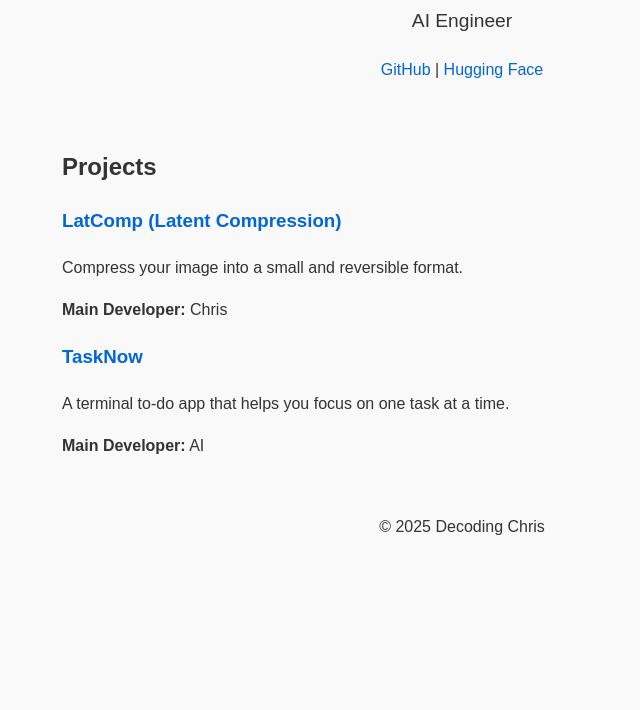
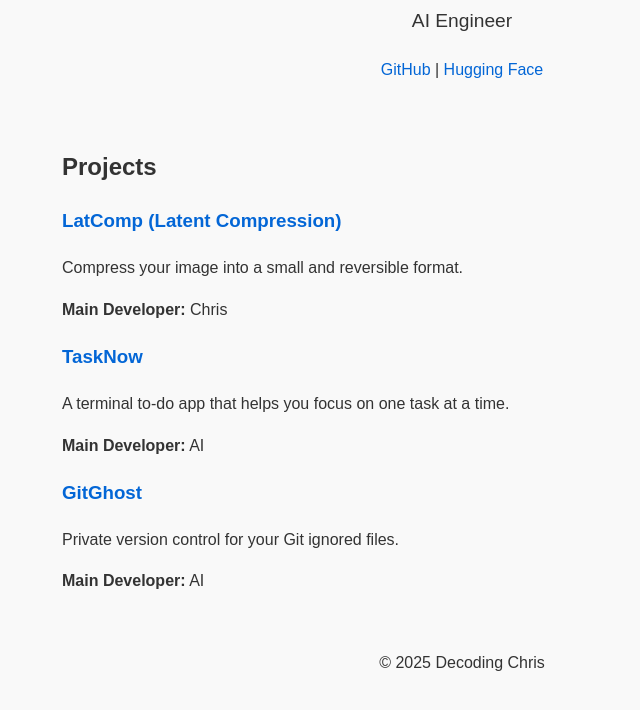
Before and after one commit to decodingchris/decodingchris.github.io, a plain HTML site: page index.html in a window 1280 px wide. Shown: the part 126-836 px from the top of the page, without its empty margins (178-818 px from the left). Before the commit the page ends 800 px from the top, so only its background shows below. Drawn offline with Linux system fonts and the light colour scheme.

Commit message:
Add project section for GitGhost with description and developer info

```diff
--- a/index.html
+++ b/index.html
@@ -106,6 +106,18 @@
             </p>
             <p><strong>Main Developer:</strong> AI</p>
           </div>
+          <div class="project">
+            <h3>
+              <a
+                href="https://pypi.org/project/gitghost/"
+                target="_blank"
+                rel="noopener noreferrer"
+                >GitGhost</a
+              >
+            </h3>
+            <p>Private version control for your Git ignored files.</p>
+            <p><strong>Main Developer:</strong> AI</p>
+          </div>
         </section>
       </main>
 
```
